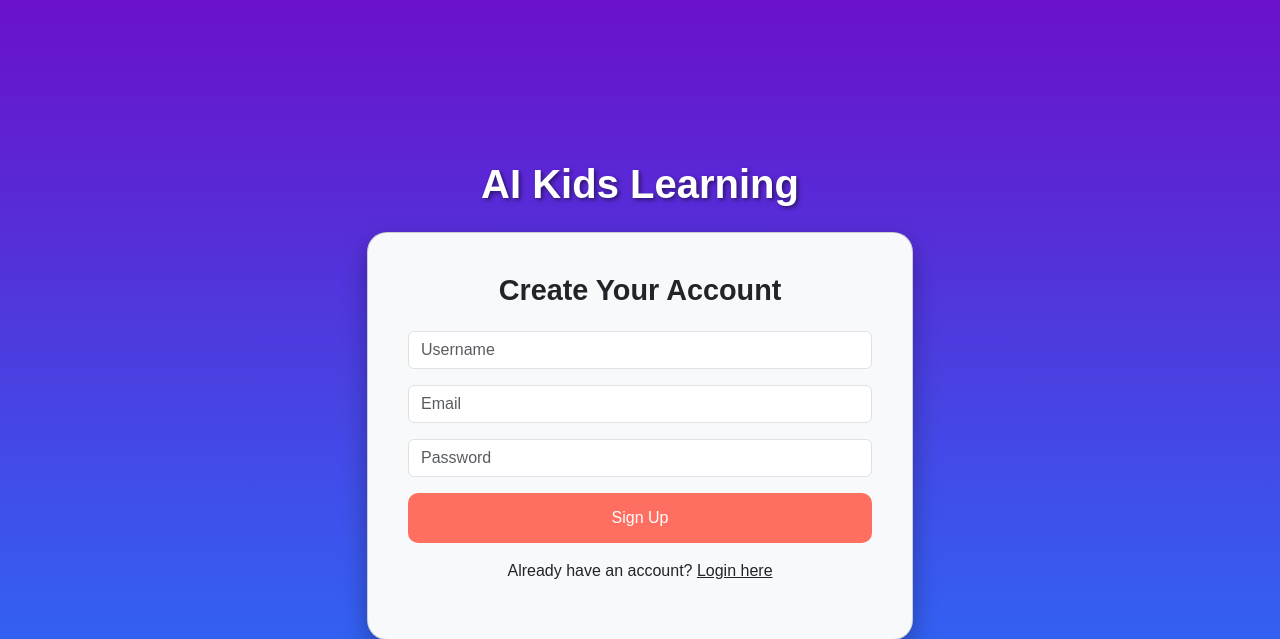
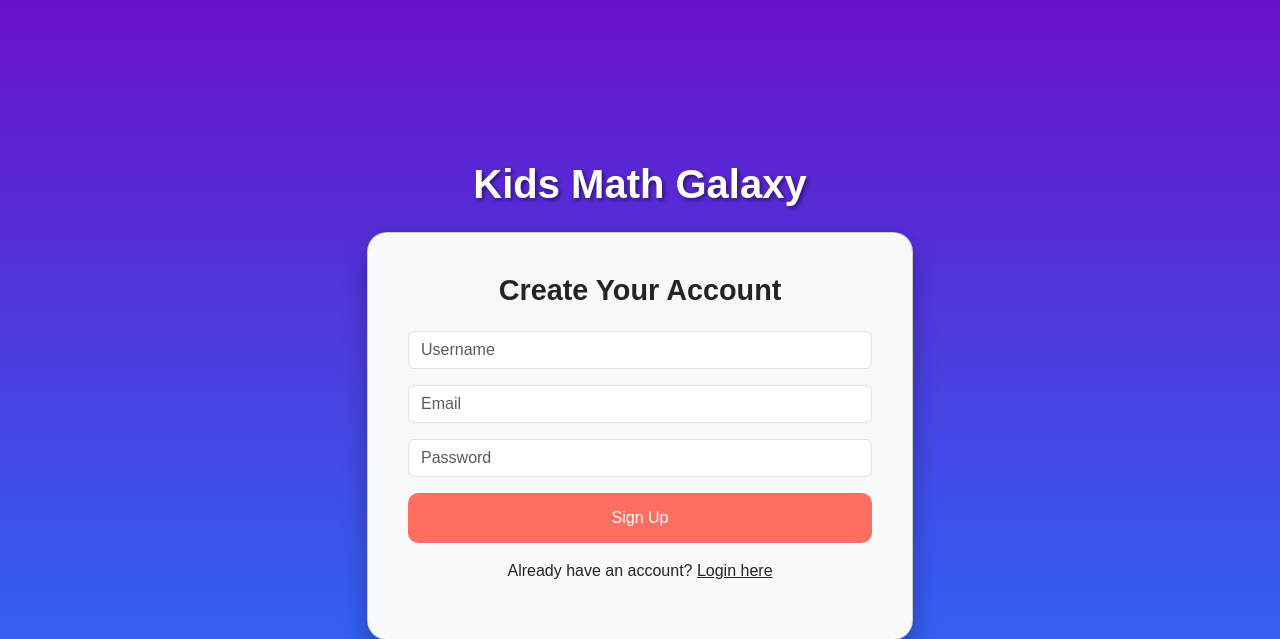
Before and after one commit to affanahmed0/AI-kids-learner, a Flask app: page /signup in a window 1280 px wide. Shown: the top 639 px of the page. Run offline with Flask 3, Linux system fonts and the light colour scheme.

Commit message:
Kids math galaxy

```diff
--- a/templates/login.html
+++ b/templates/login.html
@@ -3,7 +3,7 @@
 <head>
     <meta charset="UTF-8">
     <meta name="viewport" content="width=device-width, initial-scale=1.0">
-    <title>AI Kids Learning - Login</title>
+    <title>Kids Math Galaxy - Login</title>
     <link href="https://cdn.jsdelivr.net/npm/bootstrap@5.3.0-alpha1/dist/css/bootstrap.min.css" rel="stylesheet">
     <link rel="stylesheet" href="{{ url_for('static', filename='css/styles.css') }}">
     <style>
@@ -57,7 +57,7 @@
     <div class="container">
         <div class="row justify-content-center">
             <div class="col-md-6 text-center">
-                <h1 class="brand-title mb-4">AI Kids Learning</h1>
+                <h1 class="brand-title mb-4">Kids Math Learning</h1>
             </div>
         </div>
         <div class="row justify-content-center">
--- a/templates/signup.html
+++ b/templates/signup.html
@@ -3,7 +3,7 @@
 <head>
     <meta charset="UTF-8">
     <meta name="viewport" content="width=device-width, initial-scale=1.0">
-    <title>AI Kids Learning - Sign Up</title>
+    <title>Kids Math Galaxy - Sign Up</title>
     <link href="https://cdn.jsdelivr.net/npm/bootstrap@5.3.0-alpha1/dist/css/bootstrap.min.css" rel="stylesheet">
     <link rel="stylesheet" href="{{ url_for('static', filename='css/styles.css') }}">
     <style>
@@ -57,7 +57,7 @@
     <div class="container">
         <div class="row justify-content-center">
             <div class="col-md-6 text-center">
-                <h1 class="brand-title mb-4">AI Kids Learning</h1>
+                <h1 class="brand-title mb-4">Kids Math Galaxy</h1>
             </div>
         </div>
         <div class="row justify-content-center">
```
